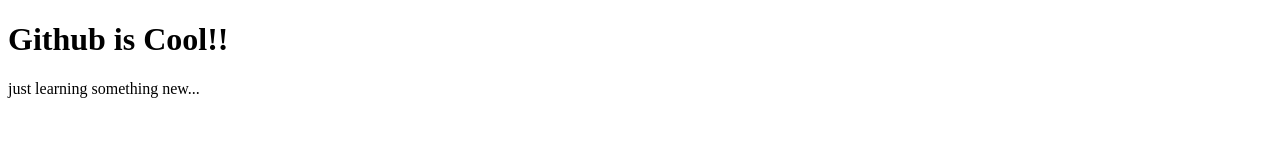
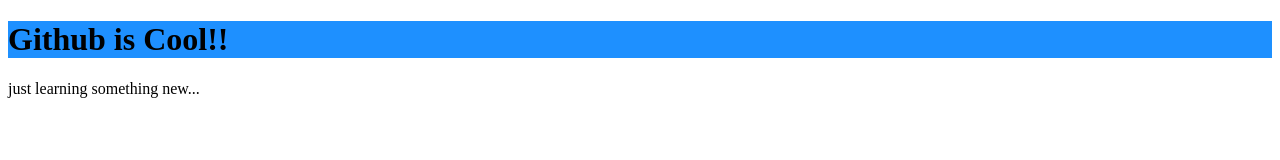
Before and after one commit to sa-roz/sa-roz.github.io, a plain HTML site: page index.html in a window 1280 px wide. Drawn offline with Linux system fonts and the light colour scheme.

Commit message:
first commit!

```diff
--- a/index.html
+++ b/index.html
@@ -1,7 +1,7 @@
 <!DOCTYPE html>
 <html>
 <body>
-<h1>Github is Cool!!</h1>
+<h1 style="background-color:DodgerBlue;">Github is Cool!!</h1>
 <p>just learning something new...</p>
 </body>
 </html>
```
